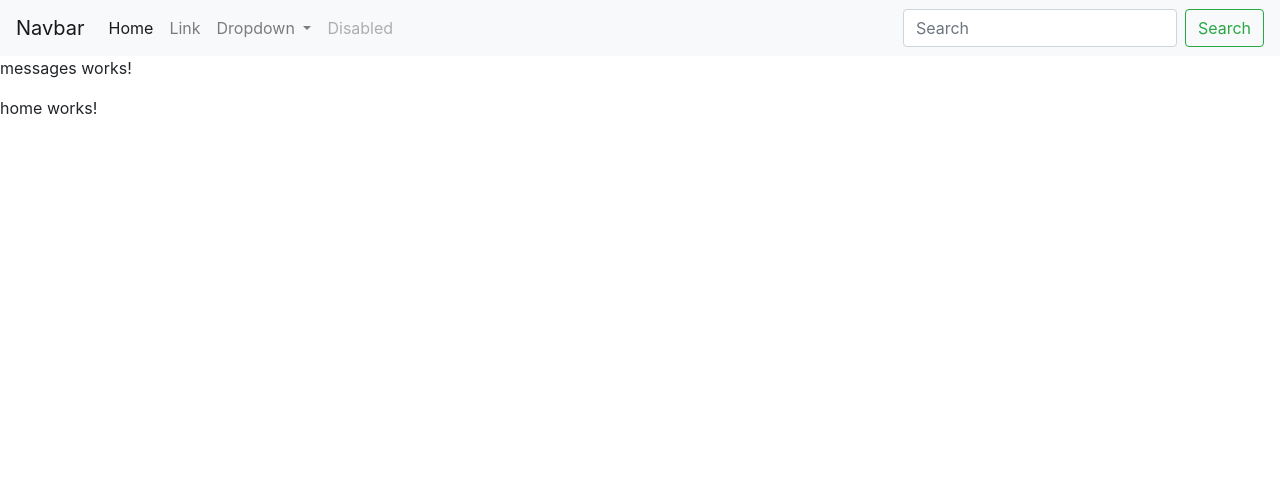
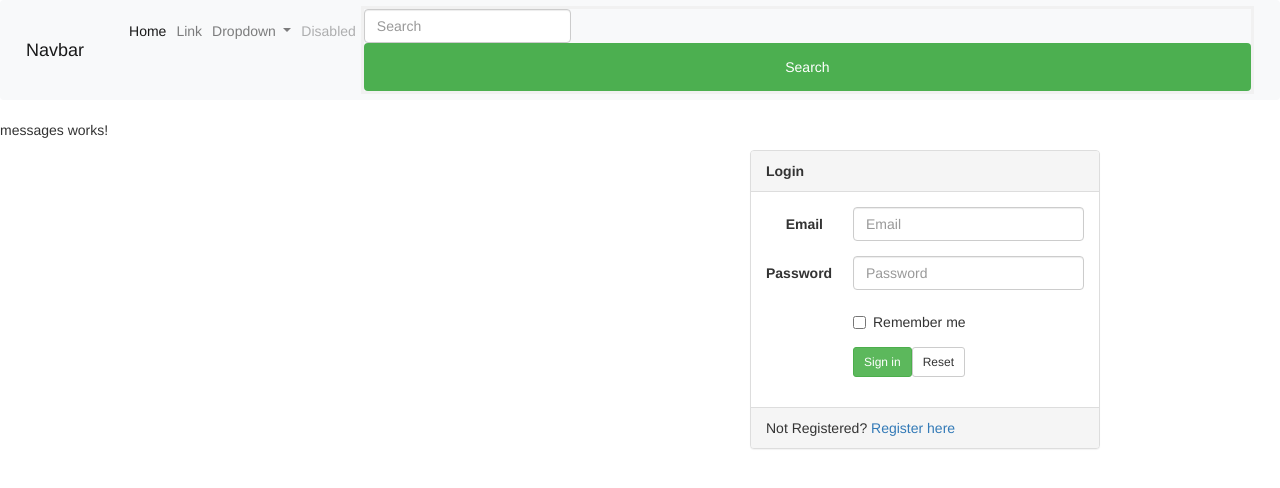
Before and after one commit to Teja4a4vinod/what-do-you-meme-, an Angular app: page / in a window 1280 px wide. Shown: the top 488 px of the page. Built offline with nearby package versions, Linux system fonts and the light colour scheme.

Commit message:
Login page

```diff
--- a/src/app/home/home.component.html
+++ b/src/app/home/home.component.html
@@ -1,3 +1,58 @@
-<p>
-  home works!
-</p>
+<!doctype html>
+<html lang="en">
+<head>
+<meta charset="UTF-8">
+<meta name="viewport" content="width=device-width, initial-scale=1">
+<title>Login Page</title>
+<script src="//ajax.googleapis.com/ajax/libs/angularjs/1.3.3/angular.min.js"></script>
+<script src="//cdnjs.cloudflare.com/ajax/libs/angular.js/1.3.3/angular-route.min.js"></script>
+<script src="//ajax.googleapis.com/ajax/libs/jquery/1.11.1/jquery.min.js"></script>
+<link rel="stylesheet" href="http://maxcdn.bootstrapcdn.com/bootstrap/3.3.1/css/bootstrap.min.css">
+<script src="//maxcdn.bootstrapcdn.com/bootstrap/3.3.1/js/bootstrap.min.js"></script>
+</head>
+<body>
+<div class="container">
+  <div class="row">
+      <div class="col-md-4 col-md-offset-7">
+          <div class="panel panel-default">
+              <div class="panel-heading"> <strong class="">Login</strong>
+
+              </div>
+              <div class="panel-body">
+                  <form class="form-horizontal" role="form">
+                      <div class="form-group">
+                          <label for="inputEmail3" class="col-sm-3 control-label">Email</label>
+                          <div class="col-sm-9">
+                              <input type="email" class="form-control" id="inputEmail3" placeholder="Email" required="">
+                          </div>
+                      </div>
+                      <div class="form-group">
+                          <label for="inputPassword3" class="col-sm-3 control-label">Password</label>
+                          <div class="col-sm-9">
+                              <input type="password" class="form-control" id="inputPassword3" placeholder="Password" required="">
+                          </div>
+                      </div>
+                      <div class="form-group">
+                          <div class="col-sm-offset-3 col-sm-9">
+                              <div class="checkbox">
+                                  <label class="">
+                                      <input type="checkbox" class="">Remember me</label>
+                              </div>
+                          </div>
+                      </div>
+                      <div class="form-group last">
+                          <div class="col-sm-offset-3 col-sm-9">
+                              <button type="submit" class="btn btn-success btn-sm">Sign in</button>
+                              <button type="reset" class="btn btn-default btn-sm">Reset</button>
+                          </div>
+                      </div>
+                  </form>
+              </div>
+              <div class="panel-footer">Not Registered? <a href="#" class="">Register here</a>
+              </div>
+          </div>
+      </div>
+  </div>
+</div>
+</body>
+</html>
--- a/src/app/nav/nav.component.css
+++ b/src/app/nav/nav.component.css
@@ -0,0 +1,71 @@
+/* Bordered form */
+form {
+    border: 3px solid #f1f1f1;
+}
+
+/* Full-width inputs */
+input[type=text], input[type=password] {
+    width: 100%;
+    padding: 12px 20px;
+    margin: 8px 0;
+    display: inline-block;
+    border: 1px solid #ccc;
+    box-sizing: border-box;
+}
+
+/* Set a style for all buttons */
+button {
+    background-color: #4CAF50;
+    color: white;
+    padding: 14px 20px;
+    margin: 8px 0;
+    border: none;
+    cursor: pointer;
+    width: 100%;
+}
+
+/* Add a hover effect for buttons */
+button:hover {
+    opacity: 0.8;
+}
+
+/* Extra style for the cancel button (red) */
+.cancelbtn {
+    width: auto;
+    padding: 10px 18px;
+    background-color: #f44336;
+}
+
+/* Center the avatar image inside this container */
+.imgcontainer {
+    text-align: center;
+    margin: 24px 0 12px 0;
+}
+
+/* Avatar image */
+img.avatar {
+    width: 40%;
+    border-radius: 50%;
+}
+
+/* Add padding to containers */
+.container {
+    padding: 16px;
+}
+
+/* The "Forgot password" text */
+span.psw {
+    float: right;
+    padding-top: 16px;
+}
+
+/* Change styles for span and cancel button on extra small screens */
+@media screen and (max-width: 300px) {
+    span.psw {
+        display: block;
+        float: none;
+    }
+    .cancelbtn {
+        width: 100%;
+    }
+}
--- a/src/app/nav/nav.component.html
+++ b/src/app/nav/nav.component.html
@@ -1,18 +1,3 @@
-<!doctype html>
-<html lang="en">
-  <head>
-    <!-- Required meta tags -->
-    <meta charset="utf-8">
-    <meta name="viewport" content="width=device-width, initial-scale=1, shrink-to-fit=no">
-
-    <!-- Bootstrap CSS -->
-    <link rel="stylesheet" href="https://maxcdn.bootstrapcdn.com/bootstrap/4.0.0/css/bootstrap.min.css" integrity="sha384-Gn5384xqQ1aoWXA+058RXPxPg6fy4IWvTNh0E263XmFcJlSAwiGgFAW/dAiS6JXm" crossorigin="anonymous">
-
-    <title>What you do MEME</title>
-    <style>
-    </style>
-  </head>
-  <body>
 <nav class="navbar navbar-expand-lg navbar-light bg-light">
   <a class="navbar-brand" href="#">Navbar</a>
   <button class="navbar-toggler" type="button" data-toggle="collapse" data-target="#navbarSupportedContent" aria-controls="navbarSupportedContent" aria-expanded="false" aria-label="Toggle navigation">
```
Lines whose indentation alone changed are shown as unchanged.
